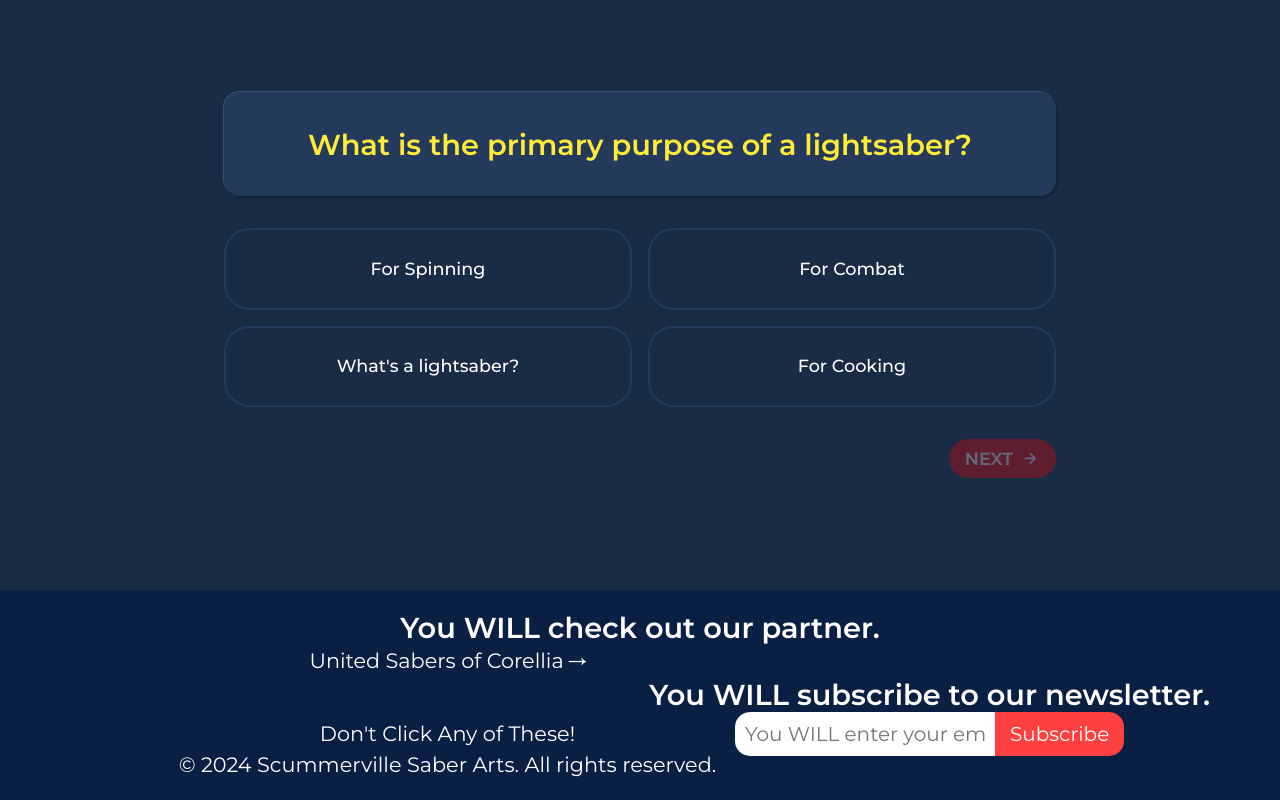
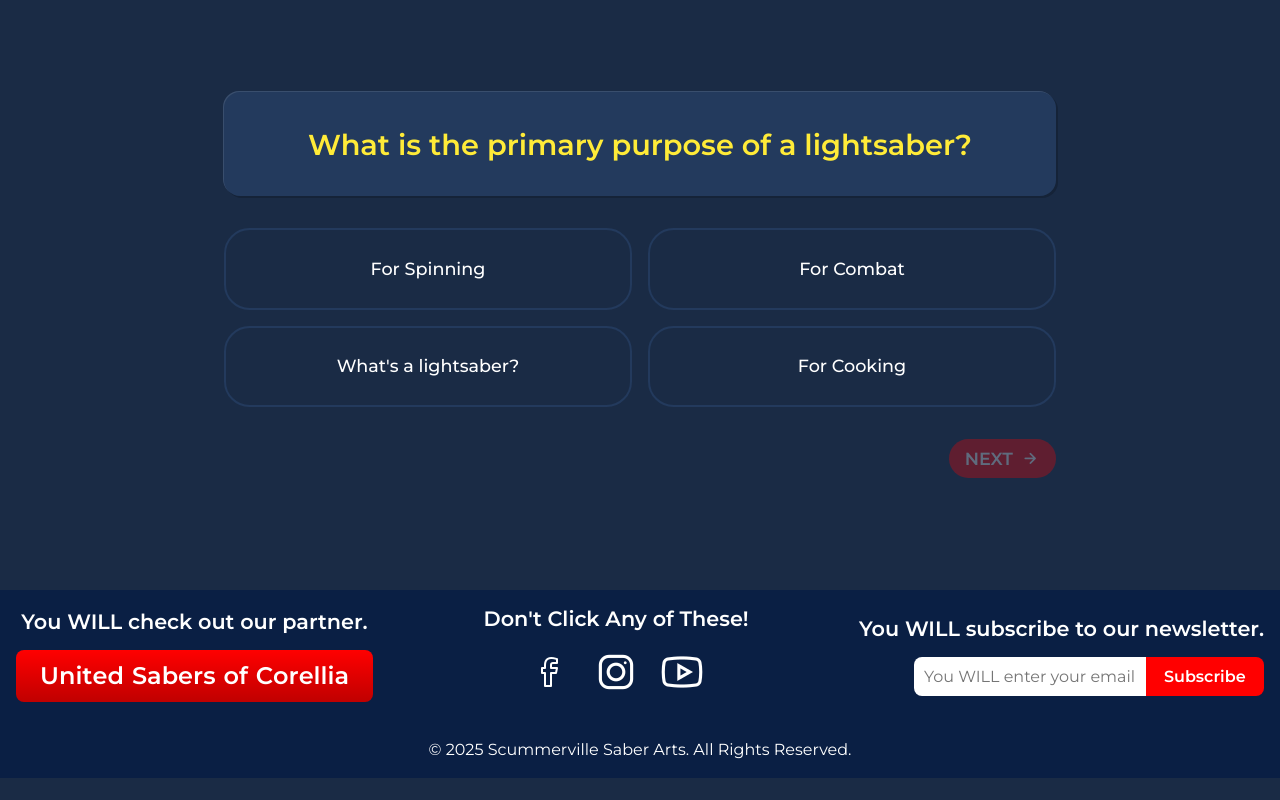
Before and after one commit to Nathan-Boquiren/scummervillesaberarts.com, a plain HTML site: page pages/quiz.html in a window 1280 px wide. Shown: the part 303-1103 px from the top of the page. After the commit the page ends 1081 px from the top, so only its background shows below. Drawn offline with nearby package versions, Linux system fonts and the light colour scheme; a web font is replaced by a local one.

Commit message:
Add social media icons and update footer layout; enhance newsletter functionality and styles

```diff
--- a/pages/quiz.html
+++ b/pages/quiz.html
@@ -66,48 +66,37 @@
 
     <footer>
         <div class="affiliate-link">
-            <h3>You WILL check out our partner.</h3>
-            <a href="https://darth-jacob.github.io/durrr/index.html" target="_blank">
-                <p>United Sabers of Corellia →</p>
-            </a>
+            <h4>You WILL check out our partner.</h4>
+            <a class="button" href="https://darth-jacob.github.io/durrr/index.html" target="_blank">United Sabers of
+                Corellia</a>
         </div>
 
-        <div class="subscribe-section">
+        <div class="fake-social-links">
+            <h4 class="link-warning">Don't Click Any of These!</h4>
+            <div class="icons-wrapper">
+                <a href="../pages/fake-social-pages/facebook.html" target="_blank" rel="noopener noreferrer">
+                    <img src="../assets/general/facebook-icon.png" alt="facebook">
+                </a>
 
-            <h3>You WILL subscribe to our newsletter.</h3>
+                <a href="../pages/fake-social-pages/instagram.html" target="_blank" rel="noopener noreferrer">
+                    <img src="../assets/general/instagram-icon.png" alt="instagram">
+                </a>
 
-            <div class="subscribe-section-input">
+                <a href="../pages/fake-social-pages/youtube.html" target="_blank" rel="noopener noreferrer">
+                    <img src="../assets/general/youtube-icon.png" alt="youtube">
+                </a>
+            </div>
+        </div>
 
-                <div class="newsletter-input">
-                    <input type="email" id="email" placeholder="You WILL enter your email">
-                </div>
+        <div class="newsletter">
+            <h4>You WILL subscribe to our newsletter.</h4>
+            <div class="input-wrapper">
+                <input type="email" id="email" placeholder="You WILL enter your email">
+                <button id="newsletter-btn">Subscribe</button>
+            </div>
+        </div>
 
-                <div class="newsletter-button">
-                    <button
-                        onclick="alert('Now I will send you a ton of annoying emails! HA HA HAAA!')">Subscribe</button>
-                </div>
-
-            </div>
-
-        </div>
-        <div class="social-buttons">
-
-            <a class="facebook-icon" href="facebook.html" target="_blank" rel="noopener noreferrer">
-                <img class="footer-link" src="facebook-icon.png" alt="">
-            </a>
-
-            <a href="fake-instagram-page.html" target="_blank" rel="noopener noreferrer">
-                <img class="footer-link" src="instagram-icon.png" alt="">
-            </a>
-
-            <a href="youtube.html" target="_blank" rel="noopener noreferrer">
-                <img class="footer-link" src="youtube-icon.png" alt="">
-            </a>
-        </div>
-        <p class="button-warning">Don't Click Any of These!</p>
-
-        <p>&copy; 2024 Scummerville Saber Arts. All rights reserved.</p>
-
+        <p class="copyright">&copy; 2025 Scummerville Saber Arts. All Rights Reserved.</p>
     </footer>
 
     <script src="../scripts/script.js"></script>
--- a/scripts/script.js
+++ b/scripts/script.js
@@ -5,6 +5,7 @@ const hamburger = document.getElementById("hamburger");
 const hamburgerLines = document.querySelectorAll(".hamburger-line");
 const navBar = document.querySelector(".navbar");
 const btns = document.querySelectorAll(".button");
+const footerNewsletterBtn = document.getElementById("newsletter-btn");
 
 // hamburger menu
 
@@ -48,3 +49,9 @@ btns.forEach((btn) => {
 function createElement(type, className) {
   return Object.assign(document.createElement(type), { className: className });
 }
+
+// footer newsletter btn
+
+footerNewsletterBtn.addEventListener("click", () => {
+  alert("Now I will send you a ton of annoying emails! HA HA HAAA!");
+});
--- a/styles/styles.css
+++ b/styles/styles.css
@@ -274,73 +274,84 @@ section {
 }
 
 /* --- footer --- */
+
 footer {
     background-color: var(--dark-bg);
+    display: flex;
+    align-items: center;
+    justify-content: space-between;
+    flex-wrap: wrap;
+    gap: 2rem;
+    text-align: center;
+    padding: 1rem;
     color: white;
-    text-align: center;
-    padding: 20px 0 20px;
 }
 
-.subscribe-section {
-    margin: 0px 50px 20px 0;
-    position: absolute;
-    right: 20px;
-    font-size: 20px;
+footer h4 {
+    font-size: 1.3rem;
+    font-weight: 600;
+    margin-bottom: 1rem;
 }
 
-.subscribe-section-input {
+.newsletter {
+    --btn-width: 11ch;
     display: flex;
-    align-items: center;
-    justify-content: center;
-    input, textarea {
-        border: none;
-    }
+    flex-direction: column;
+    align-items: flex-end;
 }
 
-.subscribe-section-input [type="email"] {
-    font-size: 20px;
-    padding: 10px;
-    border-radius: 15px 0 0 15px;
-
+.newsletter .input-wrapper {
+    position: relative;
+    overflow: clip;
+    border-radius: .5rem;
+    padding-right: var(--btn-width);
 }
 
-.subscribe-section-input button {
-    font-size: 20px;
-    padding: 10px 15px;
-    background-color: #ff4040;
+.newsletter .input-wrapper > * {font-size: 1rem}
+
+.newsletter .input-wrapper input {
+    border: none;
+    padding: .6rem;
+    width: 50%;
+    min-width: 22ch;
+}
+
+.newsletter .input-wrapper button {
+    width: var(--btn-width);
+    position: absolute;
+    inset-block: 0;
+    right: 0;
+    padding: .6rem;
+    background-color: red;
     color: white;
+    font-weight: 600;
     border: none;
-    border-radius: 0 15px 15px 0;
     cursor: pointer;
     transition: background-color 0.15s ease;
 }
 
-.subscribe-section button:hover {
-    background-color: #c51e1e;
+.newsletter .input-wrapper button:hover {background-color: rgb(212, 0, 0); }
+
+.fake-social-links .icons-wrapper {
+    display: flex;
+    align-items: center;
+    justify-content: center;
+    gap: 1rem;
 }
 
-.social-buttons {
-    margin-top: 10px;
-    a {
-        margin: 0 10px;
-        color: white;
-        text-decoration: none;
-        img {
-            filter: invert(100%);
-        }
-    }
+.icons-wrapper img {filter: invert(100%); transition: all 0.2s ease}
+
+.icons-wrapper img:hover {transform: translateY(-5px)}
+
+footer .copyright {
+    flex: 1 1 100%;
+    font-size: 1rem;
+    max-width: unset;
 }
 
-.footer-link {
-    transition: transform 0.2s ease;
-}
-
-.footer-link:hover {
-    transform: scale(1.1);
-}
-
-.button-warning {
-    margin-top: 0;
+@media (max-width: 768px) {
+    footer {justify-content: center;}
+    .newsletter {display: none}
 }
 
 /* ------ Fake Social Media Pages ------ */
```
Also changed, not shown: index.html (+25 -27 lines), pages/about.html (+25 -27 lines), pages/blog-post.html (+35 -0 lines), pages/blog.html (+25 -26 lines), pages/classes.html (+25 -27 lines), pages/contact.html (+25 -27 lines), pages/instructors.html (+25 -27 lines), assets/general/facebook-icon.png (renamed from facebook-icon.png), assets/general/instagram-icon.png (renamed from instagram-icon.png), assets/general/youtube-icon.png (renamed from youtube-icon.png), pages/fake-social-pages/facebook.html (renamed from facebook.html), pages/fake-social-pages/instagram.html (renamed from fake-instagram-page.html), pages/fake-social-pages/youtube.html (renamed from youtube.html).
